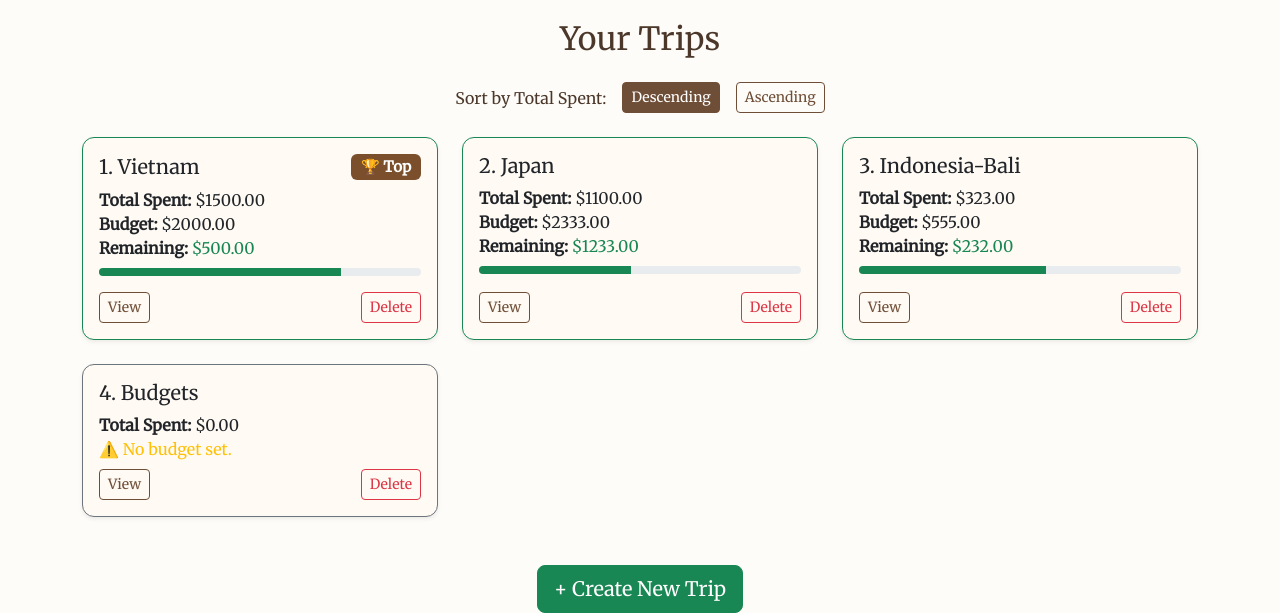
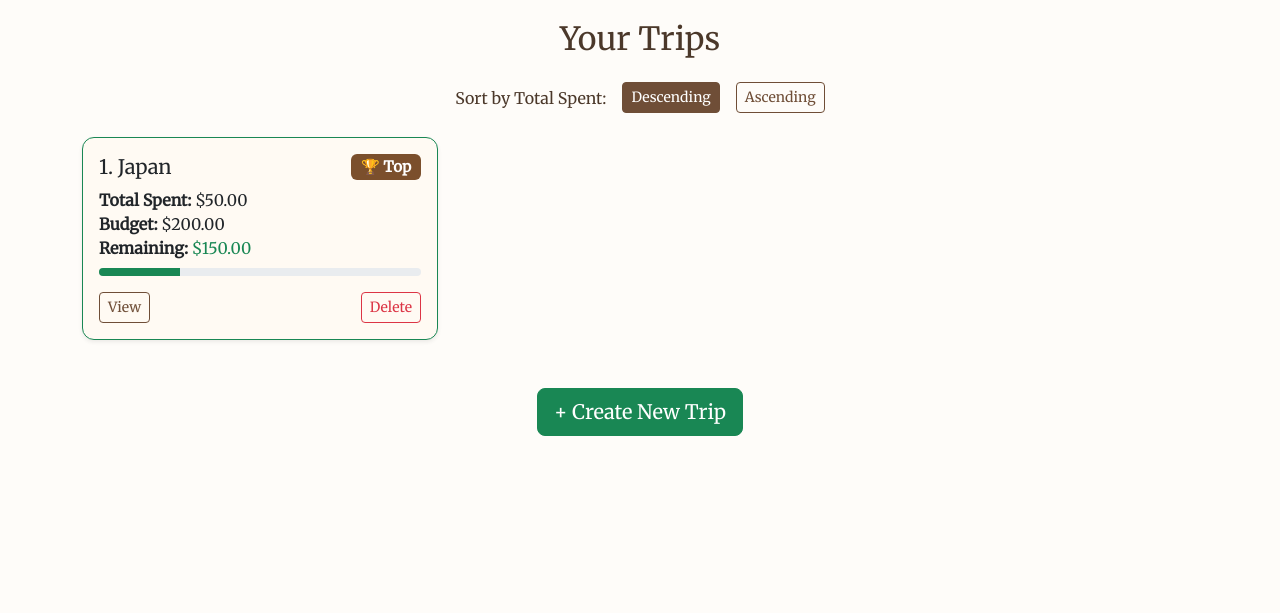
Before and after one commit to andrewyaputra234/triptracker2, a Flask app: page / in a window 1280 px wide. Shown: the part 390-1003 px from the top of the page. After the commit the page ends 826 px from the top, so only its background shows below. Run offline with Flask 3, Linux system fonts and the light colour scheme.

Commit message:
2nd commit, removed set budget and extra csv file saved

```diff
--- a/web/app.py
+++ b/web/app.py
@@ -1,6 +1,5 @@
 from flask import Flask
 from routes.trips import trips_bp
-from routes.budgets import budgets_bp
 from routes.charts import charts_bp
 from dotenv import load_dotenv
 import os
@@ -14,7 +13,6 @@ app.secret_key = "String_23"  # replace with a secure key in production
 
 # Register Blueprints (your separated route modules)
 app.register_blueprint(trips_bp)
-app.register_blueprint(budgets_bp)
 app.register_blueprint(charts_bp)
 
 if __name__ == "__main__":
--- a/web/routes/trips.py
+++ b/web/routes/trips.py
@@ -2,11 +2,10 @@ import os
 import csv
 from flask import Blueprint, render_template, request, redirect, url_for, flash, jsonify
 from collections import defaultdict
-from utils.csv_helpers import load_budgets
 from dotenv import load_dotenv
 from openai import OpenAI
 
-load_dotenv()  # call this once at the start of your app
+load_dotenv()
 
 api_key = os.getenv("OPENAI_API_KEY")
 client = OpenAI(api_key=api_key)
@@ -15,21 +14,30 @@ TRIP_FOLDER = "trips"
 
 trips_bp = Blueprint("trips", __name__)
 
+
 @trips_bp.route("/")
 def home():
-    sort_order = request.args.get("sort", "desc")  # default descending
+    sort_order = request.args.get("sort", "desc")
 
-    budgets = load_budgets()
     trips_data = []
 
     for f in os.listdir(TRIP_FOLDER):
         if f.endswith(".csv"):
             trip_name = f[:-4]
             total = 0.0
+            budget = None
             try:
                 with open(os.path.join(TRIP_FOLDER, f), "r") as file:
                     reader = csv.reader(file)
-                    next(reader)
+                    first_line = next(reader)
+                    if first_line[0] == "Budget":
+                        budget = float(first_line[1])
+                        next(reader)
+                    else:
+                        file.seek(0)
+                        reader = csv.reader(file)
+                        next(reader)
+
                     for row in reader:
                         if len(row) == 4:
                             total += float(row[3])
@@ -37,7 +45,6 @@ def home():
                 print(f"Error reading {f}: {e}")
                 continue
 
-            budget = budgets.get(trip_name)
             remaining = budget - total if budget is not None else None
 
             trips_data.append({
@@ -47,10 +54,7 @@ def home():
                 "remaining": remaining
             })
 
-    if sort_order == "asc":
-        trips_data.sort(key=lambda x: x["total"])
-    else:
-        trips_data.sort(key=lambda x: x["total"], reverse=True)
+    trips_data.sort(key=lambda x: x["total"], reverse=(sort_order != "asc"))
 
     return render_template("home.html", trips=trips_data, sort_order=sort_order)
 
@@ -59,8 +63,18 @@ def home():
 def create_trip():
     if request.method == "POST":
         trip_name = request.form.get("trip_name", "").strip()
-        if not trip_name:
-            flash("Trip name cannot be empty.", "danger")
+        budget = request.form.get("budget", "").strip()
+
+        if not trip_name or not budget:
+            flash("Trip name and budget cannot be empty.", "danger")
+            return redirect(url_for("trips.create_trip"))
+
+        try:
+            initial_budget = float(budget)
+            if initial_budget <= 0:
+                raise ValueError
+        except ValueError:
+            flash("Budget must be a valid number greater than 0.", "danger")
             return redirect(url_for("trips.create_trip"))
 
         filename = os.path.join(TRIP_FOLDER, f"{trip_name.lower()}.csv")
@@ -70,8 +84,10 @@ def create_trip():
 
         with open(filename, "w", newline="") as f:
             writer = csv.writer(f)
+            writer.writerow(["Budget", initial_budget])
             writer.writerow(["Date", "Category", "Description", "Amount"])
-        flash(f"Trip '{trip_name}' created successfully!", "success")
+
+        flash(f"Trip '{trip_name}' created successfully with budget ${initial_budget}!", "success")
         return redirect(url_for("trips.home"))
 
     return render_template("create_trip.html")
@@ -90,7 +106,16 @@ def view_trip(trip_name):
 
     with open(filename, "r") as f:
         reader = csv.reader(f)
-        next(reader)
+        first_line = next(reader)
+        if first_line[0] == "Budget":
+            budget = float(first_line[1])
+            next(reader)
+        else:
+            budget = None
+            f.seek(0)
+            reader = csv.reader(f)
+            next(reader)
+
         for row in reader:
             date, category, description, amount = row
             amount = float(amount)
@@ -98,8 +123,6 @@ def view_trip(trip_name):
             total += amount
             category_totals[category] += amount
 
-    budgets = load_budgets()
-    budget = budgets.get(trip_name)
     remaining = budget - total if budget is not None else None
 
     return render_template("trip.html", trip_name=trip_name, expenses=expenses, total=total,
@@ -123,22 +146,17 @@ def add_expense(trip_name):
         try:
             from datetime import datetime
             datetime.strptime(date, "%Y-%m-%d")
-        except ValueError:
-            flash("Invalid date format. Use YYYY-MM-DD.", "danger")
-            return redirect(url_for("trips.add_expense", trip_name=trip_name))
-
-        try:
             amount_val = float(amount)
             if amount_val <= 0:
-                flash("Amount must be greater than 0.", "danger")
-                return redirect(url_for("trips.add_expense", trip_name=trip_name))
+                raise ValueError
         except ValueError:
-            flash("Amount must be a number.", "danger")
+            flash("Invalid date or amount.", "danger")
             return redirect(url_for("trips.add_expense", trip_name=trip_name))
 
         with open(filename, mode="a", newline="") as file:
             writer = csv.writer(file)
             writer.writerow([date, category, description, amount_val])
+
         flash("Expense added successfully!", "success")
         return redirect(url_for("trips.view_trip", trip_name=trip_name))
 
@@ -152,11 +170,11 @@ def delete_expense(trip_name, index):
         with open(filename, "r") as f:
             rows = list(csv.reader(f))
 
-        if index + 1 >= len(rows):
+        if index + 2 >= len(rows):  # Skip 2 header lines
             flash("Invalid expense index.", "danger")
             return redirect(url_for("trips.view_trip", trip_name=trip_name))
 
-        removed = rows.pop(index + 1)  # skip header
+        removed = rows.pop(index + 2)
 
         with open(filename, "w", newline="") as f:
             writer = csv.writer(f)
@@ -174,13 +192,6 @@ def delete_trip(trip_name):
     trip_file = os.path.join(TRIP_FOLDER, f"{trip_name}.csv")
     if os.path.exists(trip_file):
         os.remove(trip_file)
-
-    budgets = load_budgets()
-    if trip_name in budgets:
-        del budgets[trip_name]
-        from utils.csv_helpers import save_budgets
-        save_budgets(budgets)
-
     flash(f"Trip '{trip_name}' has been deleted.", "success")
     return redirect(url_for("trips.home"))
 
@@ -192,14 +203,21 @@ def ai_recommendation(trip_name):
         flash("Trip not found.", "danger")
         return redirect(url_for("trips.home"))
 
-    budgets = load_budgets()
-    budget = budgets.get(trip_name)
+    budget = None
+    total = 0.0
+    expenses_text = ""
 
-    expenses_text = ""
-    total = 0.0
     with open(filename, "r") as f:
         reader = csv.reader(f)
-        next(reader)  # skip header
+        first_line = next(reader)
+        if first_line[0] == "Budget":
+            budget = float(first_line[1])
+            next(reader)
+        else:
+            f.seek(0)
+            reader = csv.reader(f)
+            next(reader)
+
         for row in reader:
             if len(row) == 4:
                 date, category, description, amount = row
@@ -228,7 +246,7 @@ def ai_recommendation(trip_name):
             ]
         )
         ai_suggestion = response.choices[0].message.content
-    except Exception as e:
+    except Exception:
         ai_suggestion = "Sorry, the AI service is currently unavailable."
 
     return render_template("ai_recommendation.html", suggestion=ai_suggestion, trip_name=trip_name)
@@ -252,3 +270,41 @@ def ai_chat(trip_name):
 
     except Exception as e:
         return jsonify({"error": str(e)}), 500
+
+@trips_bp.route("/trip/<trip_name>/update_budget", methods=["POST"])
+def update_budget(trip_name):
+    new_budget_str = request.form.get("new_budget", "").strip()
+    filename = os.path.join(TRIP_FOLDER, f"{trip_name}.csv")
+
+    if not os.path.exists(filename):
+        flash("Trip file not found.", "danger")
+        return redirect(url_for("trips.view_trip", trip_name=trip_name))
+
+    try:
+        new_budget = float(new_budget_str)
+        if new_budget <= 0:
+            flash("Budget must be greater than 0.", "danger")
+            return redirect(url_for("trips.view_trip", trip_name=trip_name))
+    except ValueError:
+        flash("Invalid budget value.", "danger")
+        return redirect(url_for("trips.view_trip", trip_name=trip_name))
+
+    try:
+        with open(filename, "r") as f:
+            rows = list(csv.reader(f))
+
+        if rows[0][0] == "Budget":
+            rows[0][1] = str(new_budget)
+        else:
+            # If no budget line, insert one at the top
+            rows.insert(0, ["Budget", str(new_budget)])
+
+        with open(filename, "w", newline="") as f:
+            writer = csv.writer(f)
+            writer.writerows(rows)
+
+        flash("Budget updated successfully!", "success")
+    except Exception as e:
+        flash(f"Error updating budget: {str(e)}", "danger")
+
+    return redirect(url_for("trips.view_trip", trip_name=trip_name))
--- a/web/templates/create_trip.html
+++ b/web/templates/create_trip.html
@@ -6,6 +6,10 @@
         <label for="trip_name" class="form-label">Trip Name</label>
         <input type="text" class="form-control" id="trip_name" name="trip_name" required>
     </div>
+    <div class="mb-3">
+        <label for="budget" class="form-label">Initial Budget</label>
+        <input type="number" class="form-control" id="budget" name="budget" min="0" step="0.01" required>
+    </div>
     <button type="submit" class="btn btn-primary">Create</button>
     <a href="{{ url_for('trips.home') }}" class="btn btn-secondary">Cancel</a>
 </form>
--- a/web/trips/budgets.csv
+++ /dev/null
@@ -1,3 +0,0 @@
-vietnam,2000.0
-japan,2333.0
-indonesia-bali,555.0
--- a/web/trips/indonesia-bali.csv
+++ /dev/null
@@ -1,4 +0,0 @@
-Date,Category,Description,Amount
-2025-07-01,hotel,hotel 3 star,200.0
-2025-07-01,food,street food,100.0
-2022-02-01,entertainment,tv,23.0
--- a/web/trips/japan.csv
+++ b/web/trips/japan.csv
@@ -1,3 +1,3 @@
+Budget,200.0
 Date,Category,Description,Amount
-2022-09-23,hotel,kyoto,400.0
-2222-02-02,food,snacks,700.0
+2025-07-04,TRANSPORT,BUS,50.0
--- a/web/trips/vietnam.csv
+++ /dev/null
@@ -1,3 +0,0 @@
-Date,Category,Description,Amount
-2025-02-07,Hotel,5 star,1000.0
-2025-02-07,food,street food,500.0
```
Also changed, not shown: web/routes/budgets.py (deleted, +0 -23 lines), web/templates/trip.html (+18 -9 lines).
